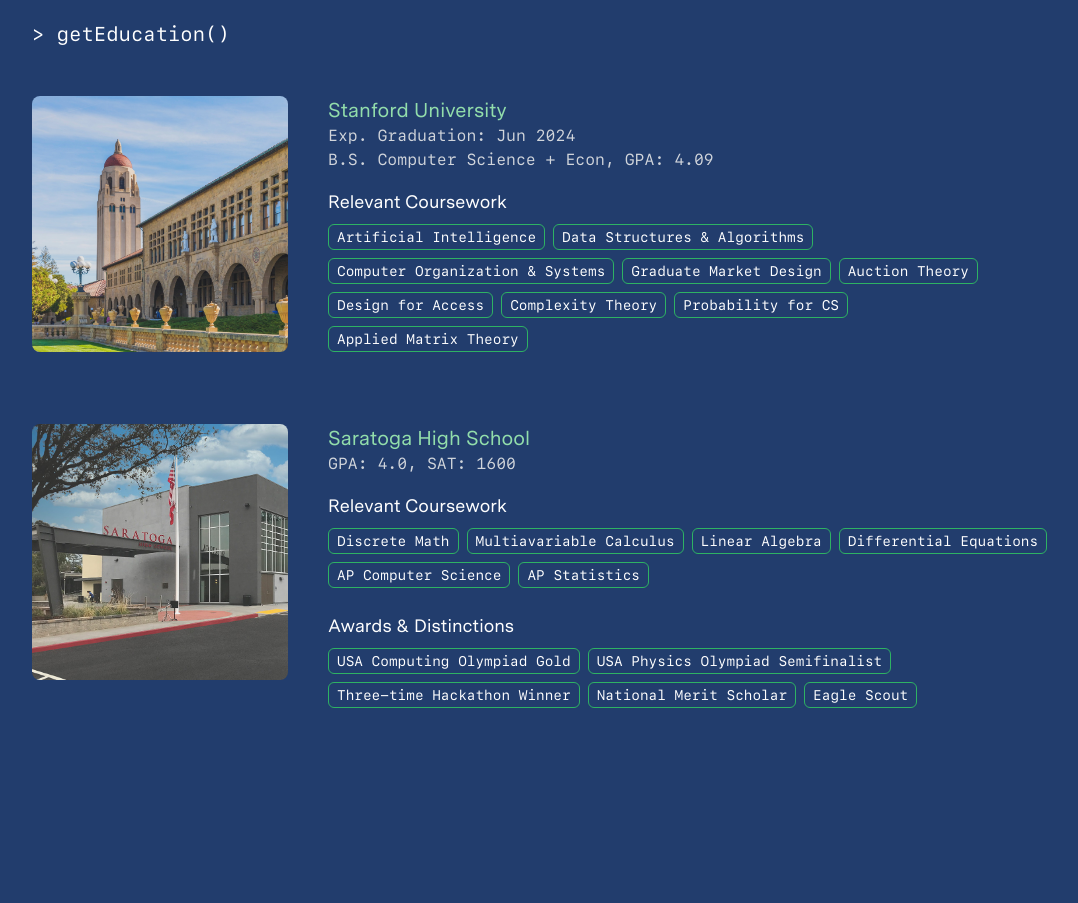
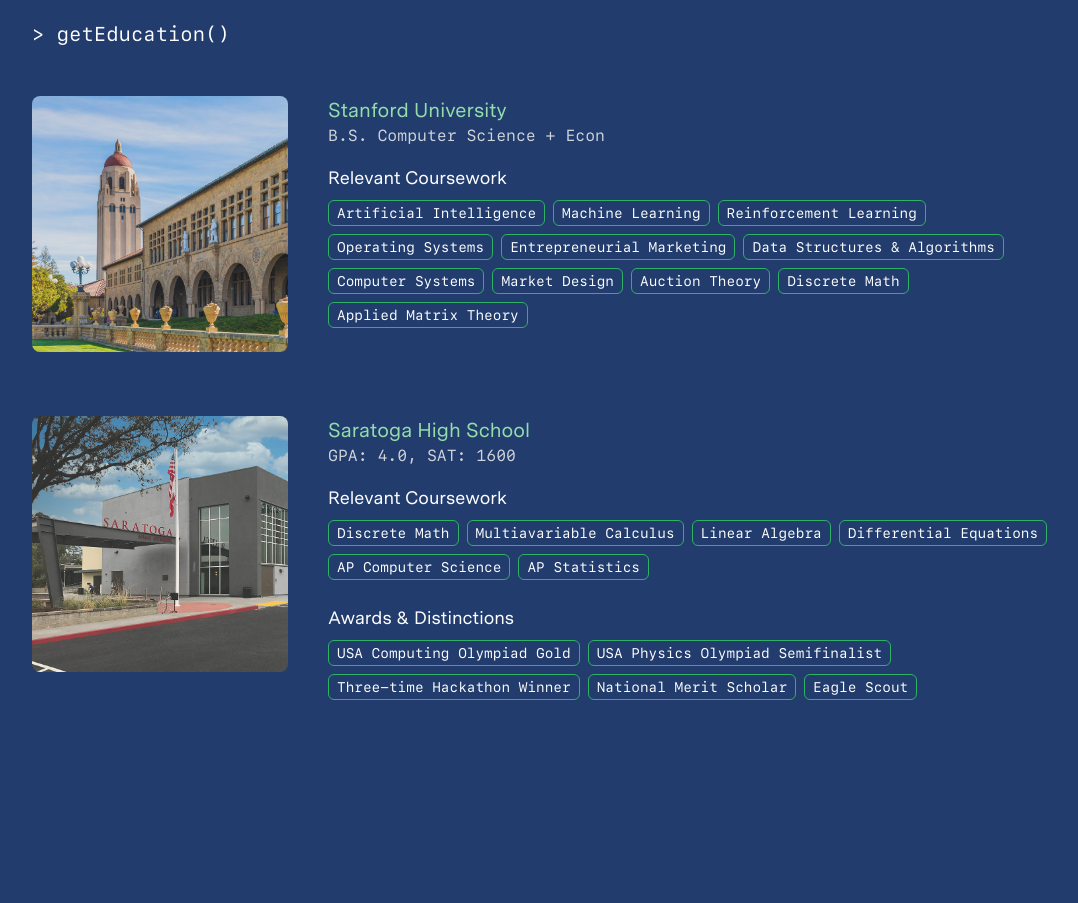
Before and after one commit to henryweng03/personal-site, a React (Create React App) app: page / in a window 1280 px wide. Shown: the part 2000-2903 px from the top of the page, without its empty margins (96-1174 px from the left). Built offline with nearby package versions, Linux system fonts and the light colour scheme.

Commit message:
Updated courses

```diff
--- a/src/sections/education.js
+++ b/src/sections/education.js
@@ -4,13 +4,15 @@
 
 const collegeCourses = [
   "Artificial Intelligence",
+  "Machine Learning",
+  "Reinforcement Learning",
+  "Operating Systems",
+  "Entrepreneurial Marketing",
   "Data Structures & Algorithms",
-  "Computer Organization & Systems",
-  "Graduate Market Design",
+  "Computer Systems",
+  "Market Design",
   "Auction Theory",
-  "Design for Access",
-  "Complexity Theory",
-  "Probability for CS",
+  "Discrete Math",
   "Applied Matrix Theory",
 ];
 
@@ -62,10 +64,7 @@
                 </h3>
               </div>
               <div className="flex justify-center text-center sm:text-left md:block">
-                <p className="date">Exp. Graduation: Jun 2024</p>
-              </div>
-              <div className="flex justify-center text-center sm:text-left md:block">
-                <p className="date">B.S. Computer Science + Econ, GPA: 4.09</p>
+                <p className="date">B.S. Computer Science + Econ</p>
               </div>
               <div className="h-4"></div>
               <div className="flex justify-center md:block">
```
